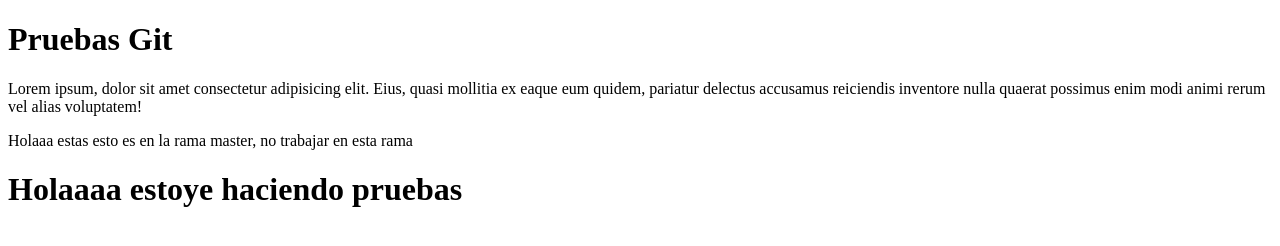
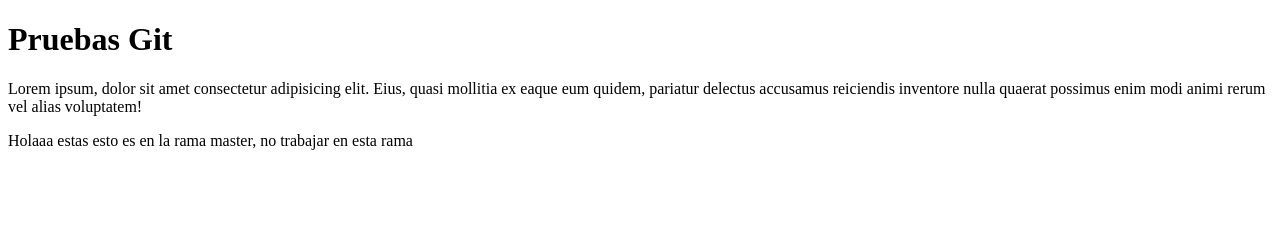
Before and after one commit to MartinUGN/JS-P, a plain HTML site: page index.html in a window 1280 px wide. Drawn offline with Linux system fonts and the light colour scheme.

Commit message:
borre el mensaje que cargo con el merge

```diff
--- a/index.html
+++ b/index.html
@@ -16,7 +16,6 @@
     <p>Holaaa estas esto es en la rama master, no trabajar en esta rama</p>
 
 
-    <h1>Holaaaa estoye haciendo pruebas</h1>
 
 </body>
 </html>
```
